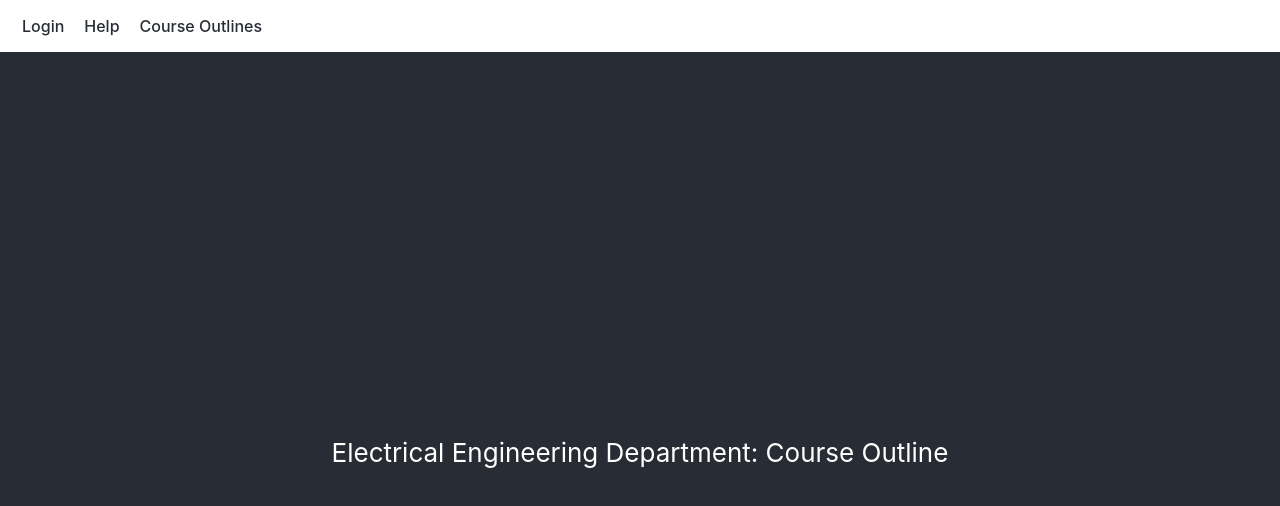
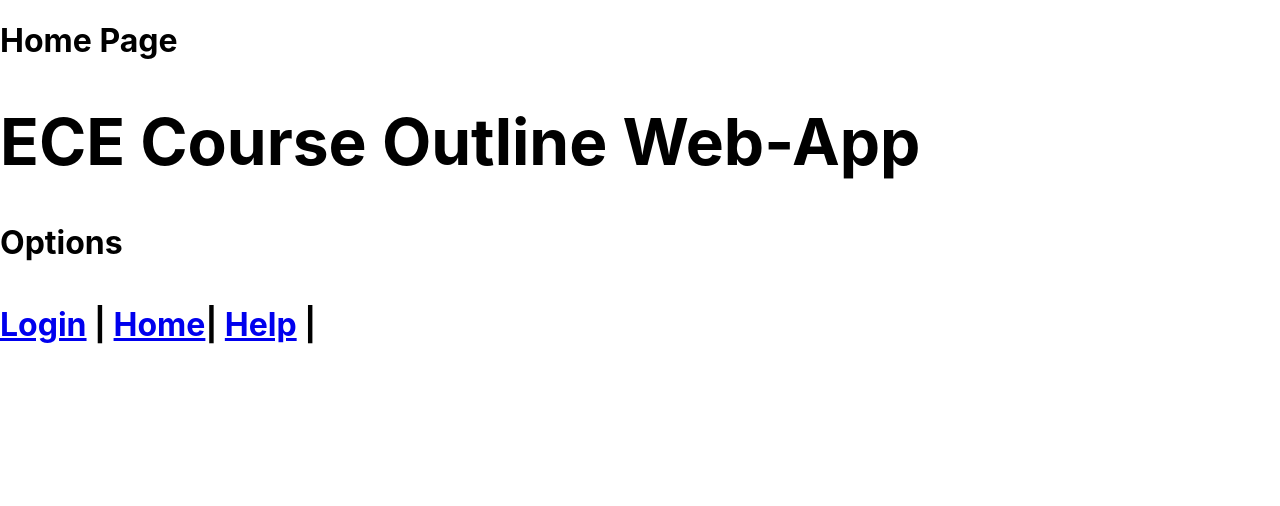
Before and after one commit to Jack-Lacy/se3350_groupproject-se3350-team-9, a React (Create React App) app in the folder client/: page /Home in a window 1280 px wide. Shown: the top 506 px of the page. Built offline with nearby package versions, Linux system fonts and the light colour scheme.

Commit message:
re-configured routing and components

```diff
--- a/client/package.json
+++ b/client/package.json
@@ -8,6 +8,7 @@
     "@testing-library/user-event": "^13.5.0",
     "react": "^18.2.0",
     "react-dom": "^18.2.0",
+    "react-router-dom": "^6.8.1",
     "react-scripts": "5.0.1",
     "web-vitals": "^2.1.4"
   },
--- a/client/src/App.js
+++ b/client/src/App.js
@@ -1,22 +1,59 @@
-import logo from './logo.svg';
 import './App.css';
+
+//importing react
+import React from 'react'
+
+import {
+  BrowserRouter,
+  Routes, //replaces "Switch" used till v5
+  Route,
+} from "react-router-dom";
+import { Link } from 'react-router-dom';
+/*
+import {BrowserRouter as Router} from "react-router-dom"
+*/
+import { Navigate } from 'react-router-dom';
+import Home from './components/Home'
+import Login from './components/Login';
+import { redirect } from 'react-router-dom';
+import Header from './components/Header';
+import Help from './components/Help';
+
 
 function App() {
   return (
-    <div className="App">
+    <div className = "App">
+    {/* This is the alias of BrowserRouter i.e. Router */}
+    <BrowserRouter>
 
-    <div>
-          <ul class="Navigation">
-            <li> <a href="#"> Login </a></li>
-            <li> <a href="#"> Help </a></li>
-            <li> <a href="#"> Course Outlines </a></li>
-          </ul>
+
+    <div className = "container">
+
+
+      <Routes>
+
+
+      <Route path="/" element={<Login/>} />
+        {/* This route is for about component
+        with exact path "/about", in component
+        props we passes the imported component*/}
+        <Route path="/Home" element={<Home/>} />
+
+        {/* This route is for contactus component
+        with exact path "/contactus", in
+        component props we passes the imported component*/}
+        <Route path="/Help" element={<Help/>} />
+
+        <Route path="/Login" element={<Help/>} />
+
+        {/* If any route mismatches the upper
+        route endpoints then, redirect triggers
+        and redirects app to home component with to="/" */}
+      </Routes>
       </div>
+    </BrowserRouter>
 
-      <header className="App-header">
-      <p> Electrical Engineering Department: Course Outline</p>
-      </header>
-    </div>
+  </div>
   );
 }
 
--- a/client/src/components/Header.jsx
+++ b/client/src/components/Header.jsx
@@ -12,6 +12,7 @@ function Header (){
             <nav>
                 <Link to = "/">Login</Link> |{"  "}
                 <Link to = "/home">Home</Link>|{"  "}
+                <Link to = "/help"> Help</Link> | {" "}
             </nav>
 
         </div>
--- /dev/null
+++ b/client/src/components/Help.jsx
@@ -0,0 +1,21 @@
+import React from "react";
+import Header from "../components/Header"
+// importing Link from react-router-dom to navigate to
+// different end points.
+import { Link } from "react-router-dom";
+
+function Help  (){
+    return (
+        <div>
+            <h1>
+                Help Page
+                <Header>
+
+                </Header>
+            </h1>
+        </div>
+    )
+
+}
+
+export default Help;
--- /dev/null
+++ b/client/src/components/Home.jsx
@@ -0,0 +1,28 @@
+import React from "react";
+import Header from "../components/Header"
+import ReactDOM from 'react-dom';
+import { createRoot } from 'react-dom/client';
+
+// importing Link from react-router-dom to navigate to
+// different end points.
+import { Link } from "react-router-dom";
+import{ useEffect, useState } from "react"
+
+
+
+
+
+function Home  (){
+    return (
+        <div>
+            <h1>
+                Home Page
+                <Header>
+
+                </Header>
+            </h1>
+        </div>
+    )
+
+}
+export default Home;
--- /dev/null
+++ b/client/src/components/Login.jsx
@@ -0,0 +1,29 @@
+import React from "react";
+import Header from "../components/Header"
+import ReactDOM from 'react-dom';
+import { createRoot } from 'react-dom/client';
+
+// importing Link from react-router-dom to navigate to
+// different end points.
+import { Link } from "react-router-dom";
+import{ useEffect, useState } from "react"
+
+function Login (){
+
+
+    return (
+
+        <div>
+
+
+            <h1>Login Page</h1>
+            <Header></Header>
+
+
+
+        </div>
+
+
+    )//end of return
+    };//end of Login Function
+export default Login;
--- a/client/src/index.js
+++ b/client/src/index.js
@@ -3,6 +3,11 @@ import ReactDOM from 'react-dom/client';
 import './index.css';
 import App from './App';
 import reportWebVitals from './reportWebVitals';
+
+//importing components
+import Login from './components/Login';
+import Home from './components/Home';
+import Policy from './components/Help';
 
 const root = ReactDOM.createRoot(document.getElementById('root'));
 root.render(
@@ -11,7 +16,4 @@ root.render(
   </React.StrictMode>
 );
 
-// If you want to start measuring performance in your app, pass a function
-// to log results (for example: reportWebVitals(console.log))
-// or send to an analytics endpoint. Learn more: https://bit.ly/CRA-vitals
-reportWebVitals();
+document.getElementById("root")
```
Also changed, not shown: 2 other files (tests, documents, lock files or other folders).
